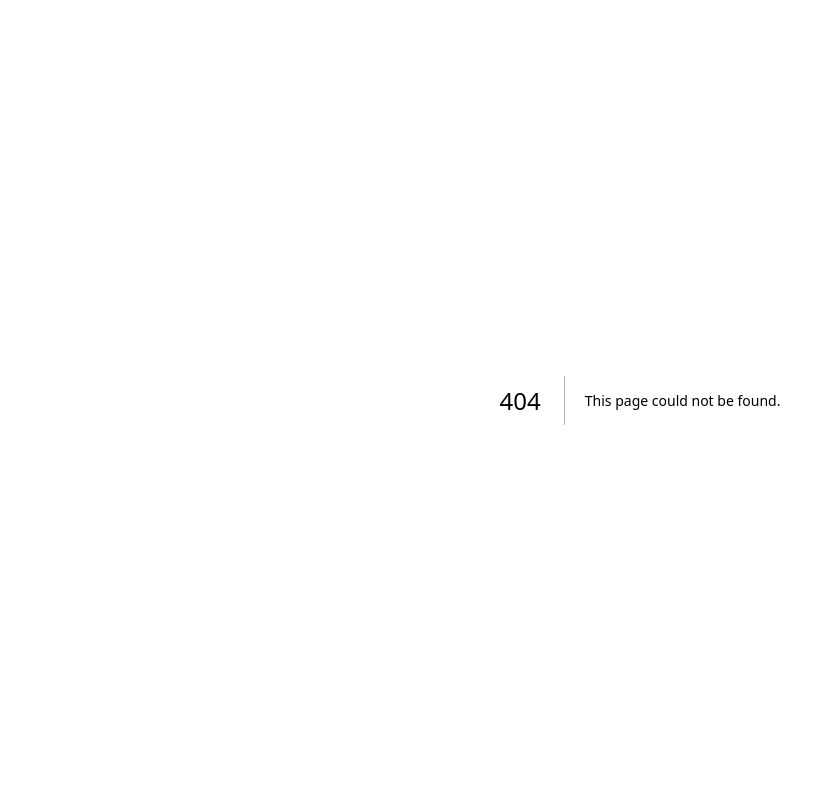
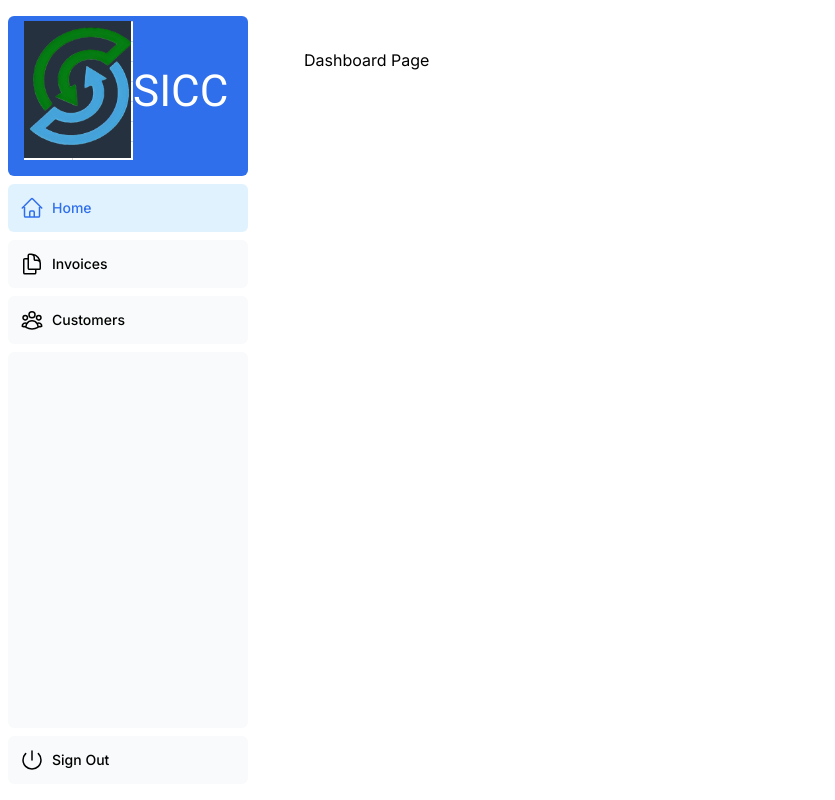
Before and after one commit to hcamusso1166/nextjs-dashboard, a Next.js app: page /dashboard in a window 1280 px wide. Before the commit this address had no page. Shown: the whole page, without its empty margins (0-835 px from the left). Built offline with nearby package versions, Linux system fonts and the light colour scheme.

Commit message:
commit de sicc con next

```diff
--- /dev/null
+++ b/app/dashboard/customers/page.tsx
@@ -0,0 +1,3 @@
+export default function Page() {
+    return <p>Customer Page</p>;
+  }
--- /dev/null
+++ b/app/dashboard/invoices/page.tsx
@@ -0,0 +1,3 @@
+export default function Page() {
+    return <p>Invoice Page</p>;
+  }
--- /dev/null
+++ b/app/dashboard/layout.tsx
@@ -0,0 +1,12 @@
+import SideNav from '@/app/ui/dashboard/sidenav';
+
+export default function Layout({ children }: { children: React.ReactNode }) {
+  return (
+    <div className="flex h-screen flex-col md:flex-row md:overflow-hidden">
+      <div className="w-full flex-none md:w-64">
+        <SideNav />
+      </div>
+      <div className="flex-grow p-6 md:overflow-y-auto md:p-12">{children}</div>
+    </div>
+  );
+}
--- /dev/null
+++ b/app/dashboard/page.tsx
@@ -0,0 +1,3 @@
+export default function Page() {
+    return <p>Dashboard Page</p>;
+  }
--- a/app/layout.tsx
+++ b/app/layout.tsx
@@ -1,3 +1,6 @@
+import '@/app/ui/global.css';
+import { inter } from '@/app/ui/fonts';
+
 export default function RootLayout({
   children,
 }: {
@@ -5,7 +8,7 @@
 }) {
   return (
     <html lang="en">
-      <body>{children}</body>
+      <body className={`${inter.className} antialiased`}>{children}</body>
     </html>
   );
 }
--- a/app/page.tsx
+++ b/app/page.tsx
@@ -1,17 +1,22 @@
 import AcmeLogo from '@/app/ui/acme-logo';
 import { ArrowRightIcon } from '@heroicons/react/24/outline';
 import Link from 'next/link';
+import styles from '@/app/ui/home.module.css';
+import { roboto } from './ui/fonts';
+import Image from 'next/image';
 
 export default function Page() {
   return (
     <main className="flex min-h-screen flex-col p-6">
+
       <div className="flex h-20 shrink-0 items-end rounded-lg bg-blue-500 p-4 md:h-52">
-        {/* <AcmeLogo /> */}
+        <AcmeLogo />
       </div>
       <div className="mt-4 flex grow flex-col gap-4 md:flex-row">
         <div className="flex flex-col justify-center gap-6 rounded-lg bg-gray-50 px-6 py-10 md:w-2/5 md:px-20">
-          <p className={`text-xl text-gray-800 md:text-3xl md:leading-normal`}>
-            <strong>Welcome to Acme.</strong> This is the example for the{' '}
+        <div className={styles.shape} />
+          <p className={`${roboto.className} text-xl text-gray-800 md:text-3xl md:leading-normal`}>
+            <strong>Welcome to Camusso.</strong> This is the example for the{' '}
             <a href="https://nextjs.org/learn/" className="text-blue-500">
               Next.js Learn Course
             </a>
@@ -26,6 +31,20 @@
         </div>
         <div className="flex items-center justify-center p-6 md:w-3/5 md:px-28 md:py-12">
           {/* Add Hero Images Here */}
+          <Image
+            src="/hero-desktop.png"
+            width={1000}
+            height={760}
+            className="hidden md:block"
+            alt="Screenshots of the dashboard project showing desktop version"
+          />
+          <Image
+            src="/hero-mobile.png"
+            width={560}
+            height={620}
+            className="block md:hidden"
+            alt="Screenshot of the dashboard project showing mobile version"
+          />
         </div>
       </div>
     </main>
--- a/app/ui/acme-logo.tsx
+++ b/app/ui/acme-logo.tsx
@@ -1,13 +1,20 @@
 import { GlobeAltIcon } from '@heroicons/react/24/outline';
-import { lusitana } from '@/app/ui/fonts';
+import { roboto } from './fonts';
+import Image from 'next/image';
 
 export default function AcmeLogo() {
   return (
     <div
-      className={`${lusitana.className} flex flex-row items-center leading-none text-white`}
+      className={`${roboto.className} flex flex-row items-center leading-none text-white`}
     >
-      <GlobeAltIcon className="h-12 w-12 rotate-[15deg]" />
-      <p className="text-[44px]">Acme</p>
+       <Image
+            src="/SICCLOGO.png"
+            width={1000}
+            height={760}
+            className="hidden md:block"
+            alt="Screenshots of the dashboard project showing desktop version"
+          />
+      <p className="text-[44px]">SICC</p>
     </div>
   );
 }
--- a/app/ui/dashboard/nav-links.tsx
+++ b/app/ui/dashboard/nav-links.tsx
@@ -1,8 +1,14 @@
+'use client';
+
 import {
   UserGroupIcon,
   HomeIcon,
   DocumentDuplicateIcon,
 } from '@heroicons/react/24/outline';
+import Link from 'next/link';
+import { usePathname } from 'next/navigation';
+import clsx from 'clsx';
+
 
 // Map of links to display in the side navigation.
 // Depending on the size of the application, this would be stored in a database.
@@ -13,23 +19,32 @@
     href: '/dashboard/invoices',
     icon: DocumentDuplicateIcon,
   },
-  { name: 'Customers', href: '/dashboard/customers', icon: UserGroupIcon },
+  {
+    name: 'Customers',
+    href: '/dashboard/customers',
+    icon: UserGroupIcon },
 ];
 
 export default function NavLinks() {
+  const pathname = usePathname();
   return (
     <>
       {links.map((link) => {
         const LinkIcon = link.icon;
         return (
-          <a
+          <Link
             key={link.name}
             href={link.href}
-            className="flex h-[48px] grow items-center justify-center gap-2 rounded-md bg-gray-50 p-3 text-sm font-medium hover:bg-sky-100 hover:text-blue-600 md:flex-none md:justify-start md:p-2 md:px-3"
+            className={clsx(
+              'flex h-[48px] grow items-center justify-center gap-2 rounded-md bg-gray-50 p-3 text-sm font-medium hover:bg-sky-100 hover:text-blue-600 md:flex-none md:justify-start md:p-2 md:px-3',
+              {
+                'bg-sky-100 text-blue-600': pathname === link.href,
+              },
+            )}
           >
             <LinkIcon className="w-6" />
             <p className="hidden md:block">{link.name}</p>
-          </a>
+          </Link>
         );
       })}
     </>
--- /dev/null
+++ b/app/ui/fonts.ts
@@ -0,0 +1,11 @@
+import { Inter, Roboto } from 'next/font/google'
+
+export const inter = Inter({
+  subsets: ['latin'],
+  display: 'swap',
+})
+
+export const roboto = Roboto({
+  subsets: ['latin'],
+  weight: ['400', '700'],
+})
--- /dev/null
+++ b/app/ui/home.module.css
@@ -0,0 +1,7 @@
+.shape {
+    height: 0;
+    width: 0;
+    border-bottom: 30px solid black;
+    border-left: 20px solid transparent;
+    border-right: 20px solid transparent;
+  }
```
Also changed, not shown: public/SICCLOGO.PNG (added).
